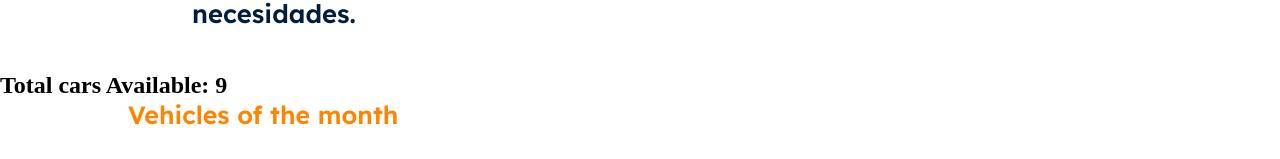
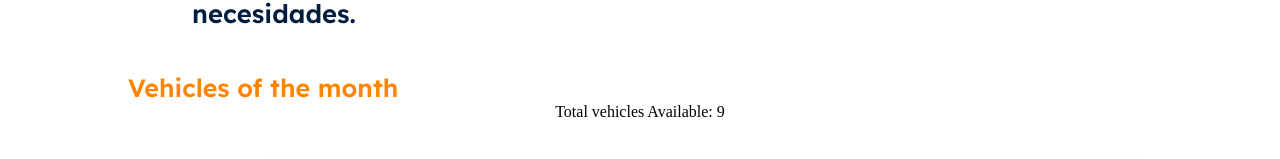
Before and after one commit to GmedicJaimes/automarket-project, a React (Vite) app in the folder client/: page /car-shop in a window 1280 px wide. Shown: the part 188-347 px from the top of the page. Built offline with nearby package versions, Linux system fonts and the light colour scheme.

Commit message:
creacion de componente para el cambio de layaout y funcionamiento adeacuado del scroll

```diff
--- a/client/src/components/BannerVenta/Venta.css
+++ b/client/src/components/BannerVenta/Venta.css
@@ -30,14 +30,15 @@
 }
 
 .ar-leftInfo h1 {
-  font-size: 2.5em;
+  font-size: 2.2em;
   font-family: "Lexend Deca";
   color: #f77f00;
   margin-bottom: 30px;
+  text-shadow: 1px 1px 2px rgba(0, 0, 0, 0.336);
 }
 
 .ar-leftInfo p {
-  font-size: 1.5em;
+  font-size: 1.2em;
   font-family: "Nunito";
   font-weight: 600;
 }
--- a/client/src/components/Cards/Card/Card.css
+++ b/client/src/components/Cards/Card/Card.css
@@ -39,7 +39,7 @@
 
 .card-autos:hover {
   cursor: pointer;
-  box-shadow: 1px 3px 6px 1px rgba(0, 0, 0, 0.644);
+  box-shadow: 1px 3px 6px 1px rgba(0, 0, 0, 0.514);
 }
 
 .card-autos img {
--- a/client/src/components/Cards/Card/Card.jsx
+++ b/client/src/components/Cards/Card/Card.jsx
@@ -1,10 +1,13 @@
 import "./Card.css";
 
-const Card = ({ props }) => {
+const Card = ({ props, total }) => {
   return (
     <>
       <section className="se-container__Autos">
         <h1>Vehicles of the month</h1>
+        <div>
+          <p>Total vehicles Available: {total.length}</p>
+        </div>
         <div className="autosContenedor">
           {props.vehiculos.map((info) => (
             <article key={info.id} className="card-autos">
--- a/client/src/components/Cards/Cards.jsx
+++ b/client/src/components/Cards/Cards.jsx
@@ -15,8 +15,8 @@ const Cards = ({ datos }) => {
 
   return (
     <>
-      <h1>Total cars Available: {total.length}</h1>
-      <Card props={datos} />
+      {/* <h1>Total cars Available: {total.length}</h1> */}
+      <Card props={datos} total={total} />
     </>
   );
 };
--- a/client/src/main.jsx
+++ b/client/src/main.jsx
@@ -1,12 +1,28 @@
-import React from "react";
+import React, { useLayoutEffect } from "react";
 import ReactDOM from "react-dom/client";
 import App from "./App.jsx";
-import { BrowserRouter } from "react-router-dom";
+import { BrowserRouter, useLocation } from "react-router-dom";
+
+//* creacion del componente con la prop que representa el contenido que va a renderizar
+const Wrapper = ({ children }) => {
+  //* obtengo la ubicacion actual de la aplicacion y la guardo en la variable location
+  const location = useLocation();
+
+  //* se ejecuta una funcion despues de actualizar el DOM, el cual me realiza un desplazamiento a la coordenada 0,0 de la parte superior cuando cambia la ubicacion de la aplicación
+  useLayoutEffect(() => {
+    document.documentElement.scrollTo(0, 0);
+  }, [location.pathname]);
+
+  //* devuelvo el contenido recibido a traves del prop children.
+  return children;
+};
 
 ReactDOM.createRoot(document.getElementById("root")).render(
-  <React.StrictMode>
-    <BrowserRouter>
-      <App />
-    </BrowserRouter>
-  </React.StrictMode>
+  <BrowserRouter>
+    <Wrapper>
+      <React.StrictMode>
+        <App />
+      </React.StrictMode>
+    </Wrapper>
+  </BrowserRouter>
 );
```
